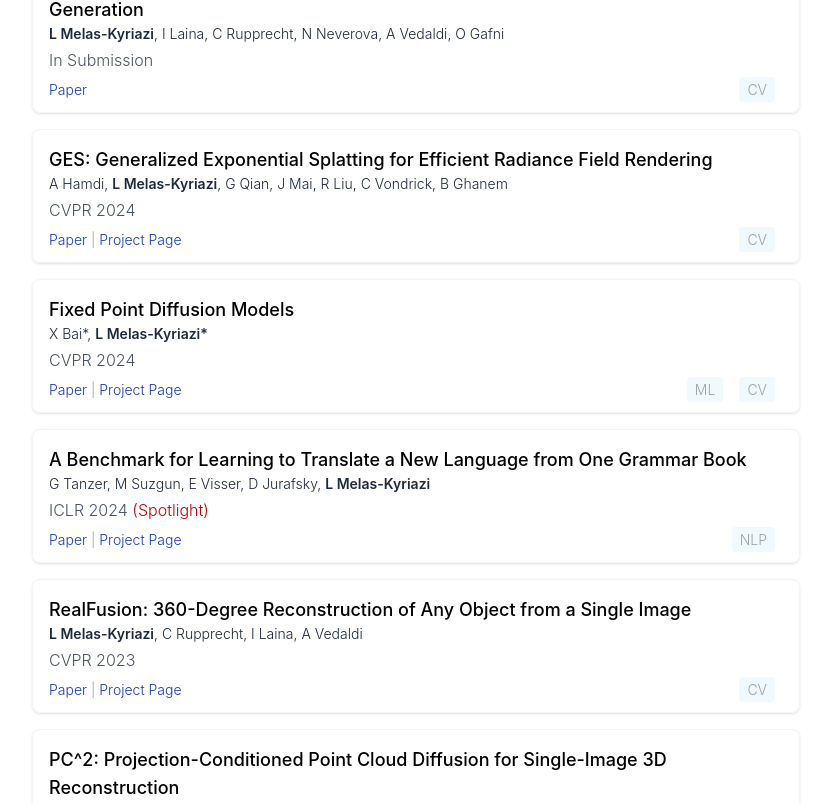
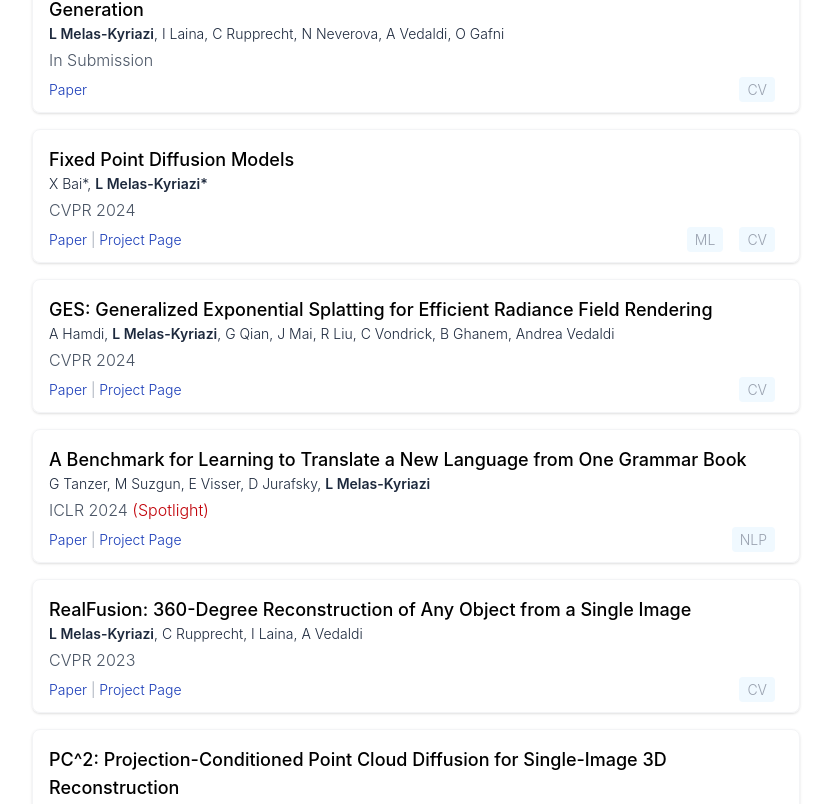
Before and after one commit to lukemelas/lukemelas.github.io, a Next.js app: page / in a window 1280 px wide. Shown: the part 1312-2116 px from the top of the page, without its empty margins (224-1055 px from the left). Built offline with nearby package versions, Linux system fonts and the light colour scheme.

Commit message:
Working on website, trying to get github actions to work

```diff
--- /dev/null
+++ b/app/fonts.tsx
@@ -0,0 +1,16 @@
+import { EB_Garamond, DM_Sans } from 'next/font/google'
+
+
+export const customHeadingFont = EB_Garamond({
+  subsets: ['latin'],
+  weight: ['400'],
+  variable: '--custom-heading-font',
+})
+
+/* Custom font example: */
+// export const customBodyFont = DM_Sans({
+//   subsets: ['latin'],
+//   weight: ['400'],
+//   variable: '--custom-body-font',
+//   display: 'swap'
+// })
--- a/app/layout.tsx
+++ b/app/layout.tsx
@@ -7,22 +7,6 @@
 import { SpeedInsights } from '@vercel/speed-insights/next'
 import Footer from './components/footer'
 import { baseUrl } from './sitemap'
-import { EB_Garamond, DM_Sans } from 'next/font/google'
-
-
-export const customHeadingFont = EB_Garamond({
-  subsets: ['latin'],
-  weight: ['400'],
-  variable: '--custom-heading-font',
-})
-
-/* Custom font example: */
-// export const customBodyFont = DM_Sans({
-//   subsets: ['latin'],
-//   weight: ['400'],
-//   variable: '--custom-body-font',
-//   display: 'swap'
-// })
 
 
 export const metadata: Metadata = {
--- a/app/page.tsx
+++ b/app/page.tsx
@@ -2,9 +2,9 @@
 import { FaGithub, FaEnvelope } from "react-icons/fa";
 import { FaGoogleScholar } from "react-icons/fa6";
 import Link from "next/link";
-import { customHeadingFont } from './layout';
+import { customHeadingFont } from './fonts';
 
-export const paperData = [
+const paperData = [
   {
     "title": "IM-3D: Iterative Multiview Diffusion and Reconstruction for High-Quality 3D Generation",
     "authors": ["L Melas-Kyriazi", "I Laina", "C Rupprecht", "N Neverova", "A Vedaldi", "O Gafni"],
@@ -14,20 +14,20 @@
     "tags": ["CV"]
   },
   {
-    "title": "GES: Generalized Exponential Splatting for Efficient Radiance Field Rendering",
-    "authors": ["A Hamdi", "L Melas-Kyriazi", "G Qian", "J Mai", "R Liu", "C Vondrick", "B Ghanem"],
-    "publication": "CVPR 2024",
-    "paper": "https://arxiv.org/abs/2402.10128",
-    "website": "https://abdullahamdi.com/ges/",
-    "tags": ["CV"]
-  },
-  {
     "title": "Fixed Point Diffusion Models",
     "authors": ["X Bai*", "L Melas-Kyriazi*"],
     "publication": "CVPR 2024",
     "paper": "https://arxiv.org/abs/2401.08741",
     "website": "https://lukemelas.github.io/fixed-point-diffusion-models/",
     "tags": ["ML", "CV"]
+  },
+  {
+    "title": "GES: Generalized Exponential Splatting for Efficient Radiance Field Rendering",
+    "authors": ["A Hamdi", "L Melas-Kyriazi", "G Qian", "J Mai", "R Liu", "C Vondrick", "B Ghanem", "Andrea Vedaldi"],
+    "publication": "CVPR 2024",
+    "paper": "https://arxiv.org/abs/2402.10128",
+    "website": "https://abdullahamdi.com/ges/",
+    "tags": ["CV"]
   },
   {
     "title": "A Benchmark for Learning to Translate a New Language from One Grammar Book",
@@ -66,14 +66,14 @@
   },
   {
     "title": "Understanding Self-Supervised Features for Learning Unsupervised Instance Segmentation",
-    "authors": ["P Engstler", "L Melas-Kyriazi", "C Rupprecht", "I Laina"],
+    "authors": ["P Engstler*", "L Melas-Kyriazi*", "C Rupprecht", "I Laina"],
     "publication": "NeurIPS 2023 - Workshop on Self-Supervised Learning",
     "paper": "https://arxiv.org/pdf/2311.14665",
     "tags": ["CV"]
   },
   {
     "title": "Augmenting Medical Image Classifiers with Synthetic Data from Latent Diffusion Models",
-    "authors": ["LW Sagers", "JA Diao", "L Melas-Kyriazi", "M Groh", "P Rajpurkar", "AS Adamson"],
+    "authors": ["LW Sagers*", "JA Diao*", "L Melas-Kyriazi*", "M Groh", "P Rajpurkar", "AS Adamson", "V Rotemberg", "R Daneshjou", "AK Manrai"],
     "publication": "In Submission",
     "paper": "https://arxiv.org/abs/2308.12453",
     "tags": ["CV", "Medical ML"]
@@ -88,7 +88,7 @@
   },
   {
     "title": "Intrinsic Gradient Compression for Scalable and Efficient Federated Learning",
-    "authors": ["L Melas-Kyriazi", "F Wang"],
+    "authors": ["L Melas-Kyriazi*", "F Wang*"],
     "publication": "ACL 2023 - Workshop on Federated Learning for NLP",
     "paper": "https://arxiv.org/abs/2112.02656",
     "tags": ["ML"]
@@ -306,6 +306,13 @@
       {/* <h3 className={"mb-4 text-2xl font-extralight text-center"} id='papers'>~ Dissertations ~</h3>
       <div className="grid grid-cols-1 md:grid-cols-1 gap-4"> */}
 
+      {/* <h3 className={"mb-4 text-2xl font-extralight text-center"} id='papers'>~ Software Projects ~</h3>
+      <div className="grid grid-cols-1 md:grid-cols-1 gap-4"> */}
+
+      {/* <h3 className={"mb-4 text-2xl font-extralight text-center"} id='papers'>~ About Me? ~</h3>
+      <div className="grid grid-cols-1 md:grid-cols-1 gap-4"> */}
+      {/* Running, hiking, and traveling to new places. */}
+
 
     </section>
   );
--- a/package.json
+++ b/package.json
@@ -6,7 +6,6 @@
     "start": "next start"
   },
   "dependencies": {
-    "@next/font": "^14.2.2",
     "@tailwindcss/postcss": "4.0.0-alpha.13",
     "@types/node": "20.11.17",
     "@types/react": "18.2.55",
```
